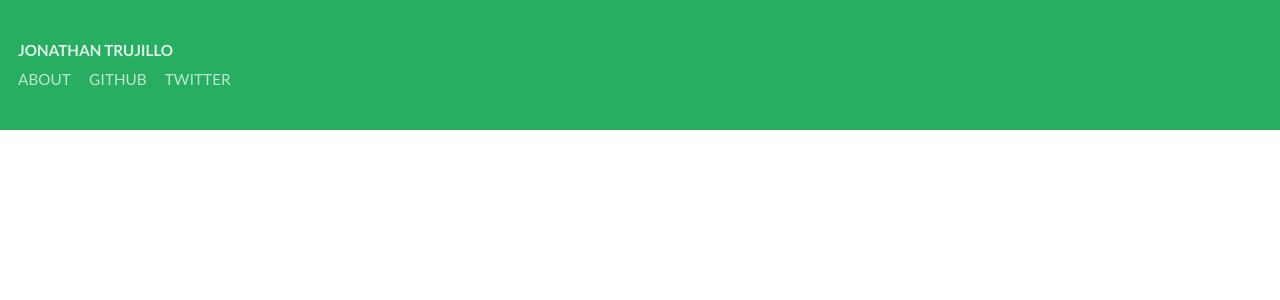
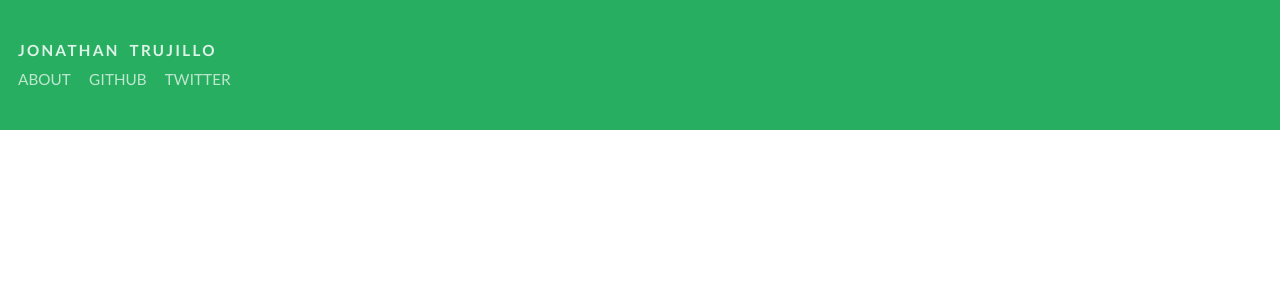
Before and after one commit to albertogg/jonotrujillo.github.io, a Jekyll site: the page built from index.html, in a window 1280 px wide. Shown: the top 300 px of the page. Built offline with Jekyll 4.4.1, drawn with Linux system fonts in a browser that asks for light colours; Markdown is read by kramdown in place of the engine named in the settings.

Commit message:
header style

```diff
--- a/css/main.css
+++ b/css/main.css
@@ -36,6 +36,8 @@ ul {
 }
 #header h1 {
   color: rgba(255,255,255,0.85);
+  letter-spacing: 0.15em;
+  word-spacing: 0.3em;
 }
 #header nav {
   color: rgba(255,255,255,0.7);
--- a/css/main.styl
+++ b/css/main.styl
@@ -36,6 +36,8 @@ ol, p, ul
 
 	h1
 		color rgba(255, 255, 255, .85)
+		letter-spacing .15em
+		word-spacing .3em
 
 	nav
 		color rgba(255, 255, 255, .7)
```
